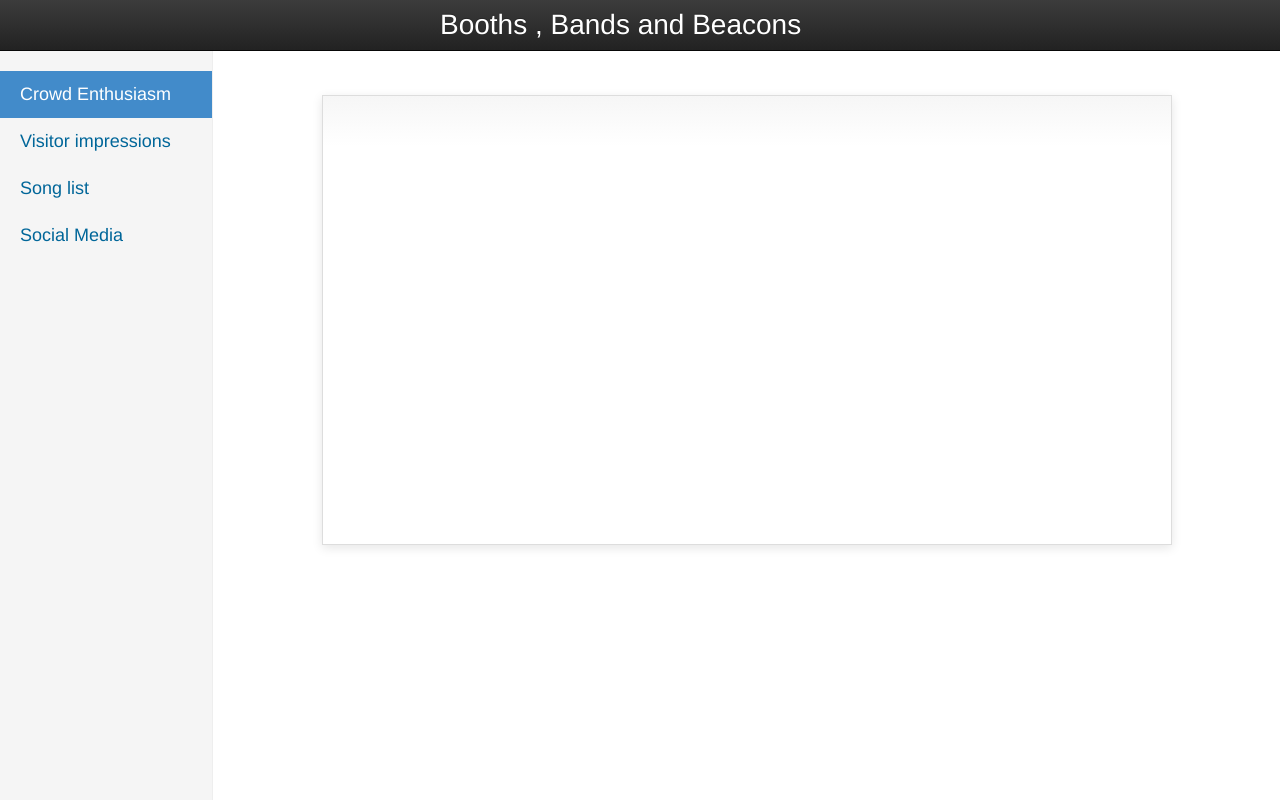
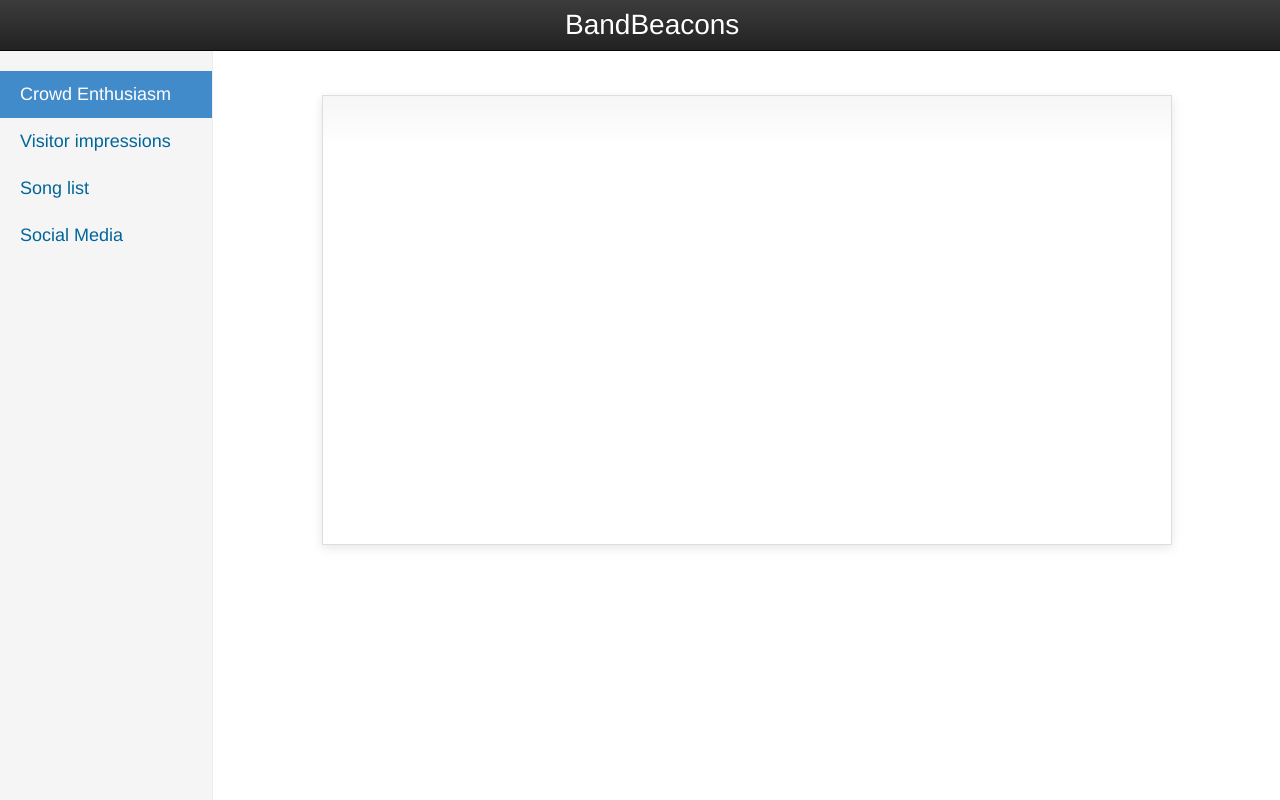
Before and after one commit to JoeyGAtNi/holodeck, a website: page klingon/public_html/index1.html in a window 1280 px wide. Drawn offline with nearby package versions, Linux system fonts and the light colour scheme; files that its build step writes are made by us from their sources; no server answers; files whose address does not match are found by name.

Commit message:
new title

```diff
--- a/klingon/public_html/index1.html
+++ b/klingon/public_html/index1.html
@@ -9,7 +9,7 @@
     <meta name="author" content="">
     <link rel="shortcut icon" href="../../assets/ico/favicon.ico">
 
-    <title>Booths,Bands and Beacons !</title>
+    <title>BandBeacons</title>
 
     <!-- Bootstrap core CSS -->
     <link rel="stylesheet" href="//netdna.bootstrapcdn.com/bootstrap/3.1.1/css/bootstrap.min.css">
@@ -172,14 +172,14 @@
 
     <div class="navbar navbar-inverse navbar-fixed-top" role="navigation">
       <div class="container-fluid">
-        <div class="navbar-header" style="margin-left: 34%;">
+        <div class="navbar-header" style="margin-left: 44%;">
           <button type="button" class="navbar-toggle" data-toggle="collapse" data-target=".navbar-collapse">
             <span class="sr-only">Toggle navigation</span>
             <span class="icon-bar"></span>
             <span class="icon-bar"></span>
             <span class="icon-bar"></span>
           </button>
-          <a class="navbar-brand" href="#" style="font-size: 28px; color:white;">Booths , Bands and Beacons</a>
+          <a class="navbar-brand" href="#" style="font-size: 28px; color:white;">BandBeacons</a>
         </div>
 
       </div>
```
Also changed, not shown: klingon/public_html/socialmedia.html (+4 -4 lines), klingon/public_html/songlist.html (+3 -3 lines), klingon/public_html/visitor.html (+3 -3 lines).
